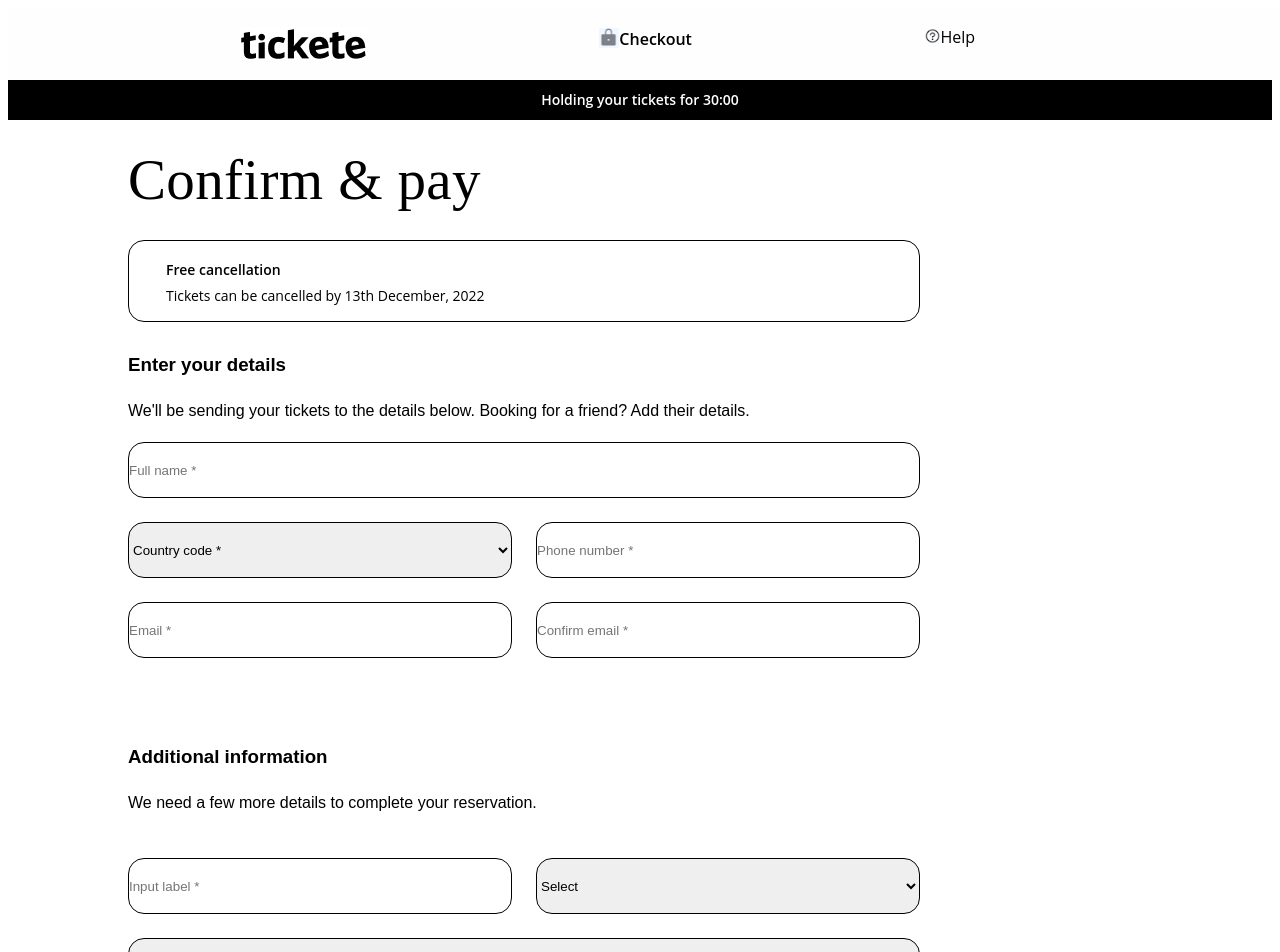
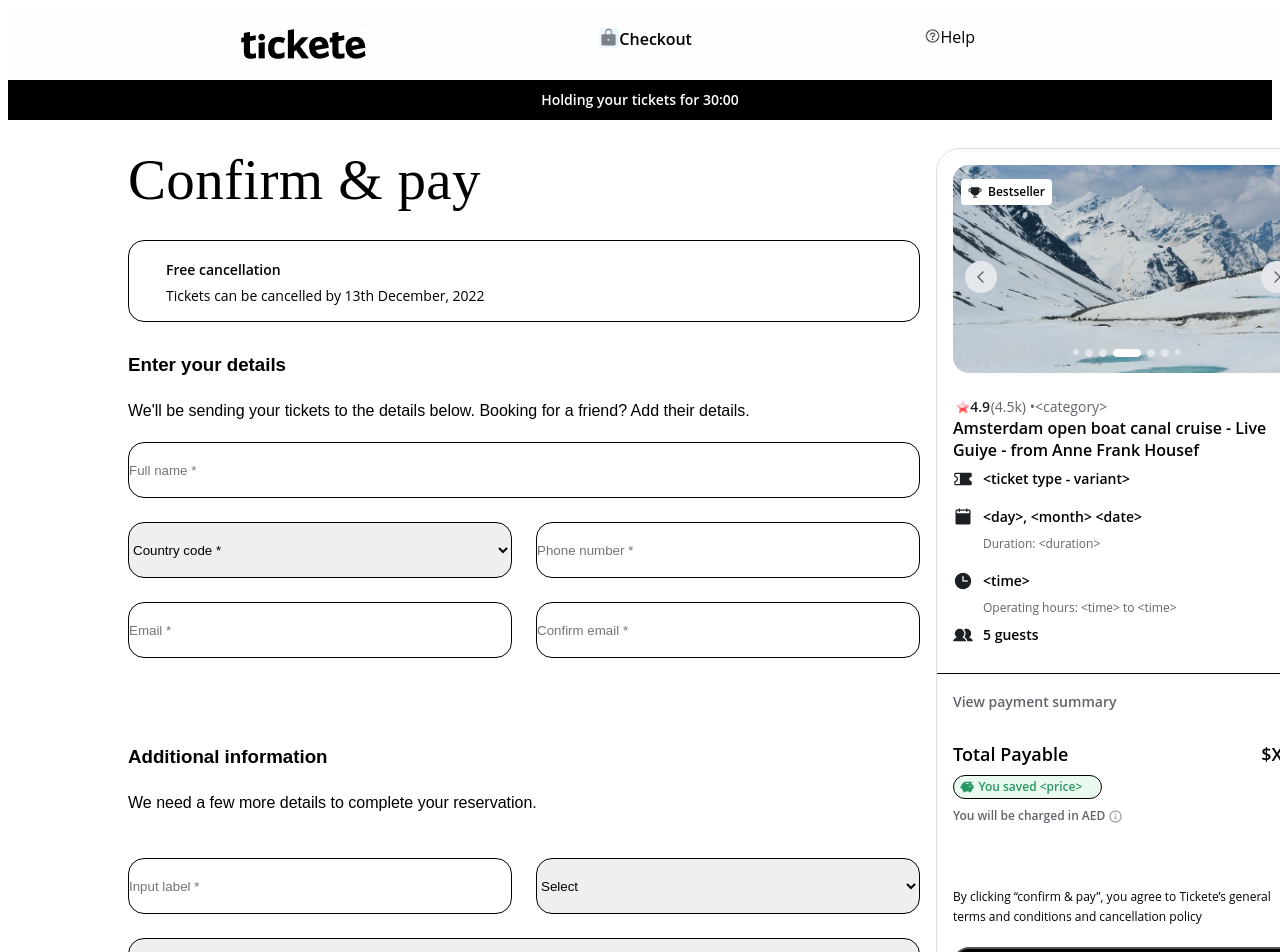
Before and after one commit to Anmolcoding/figma-design-assignment, a React (Vite) app in the folder vite-project/: page / in a window 1280 px wide. Shown: the top 952 px of the page. Built offline with nearby package versions, Linux system fonts and the light colour scheme.

Commit message:
layout update

```diff
--- a/vite-project/src/App.css
+++ b/vite-project/src/App.css
@@ -108,8 +108,8 @@
                 }
 
                 .section-box {
+                    box-sizing: border-box;
                     padding-left: 120px;
-                    padding-right: 120px;
                 }
 
                 .confirmpay-box {
@@ -191,7 +191,6 @@
                     height: 368px;
                     margin-top: 32px;
                     padding-left: 120px;
-                    padding-right: 120px;
                 }
 
                 .content-detail {
@@ -287,7 +286,6 @@
                     height: 288px;
                     margin-top: 24px;
                     padding-left: 120px;
-                    padding-right: 120px;
                 }
 
                 .content-detail {
@@ -358,7 +356,6 @@
                     height: 874px;
                     margin-top: 32px;
                     padding-left: 120px;
-                    padding-right: 120px;
                     border-top: 1px solid #8B8D98;
                     border-bottom: 1px solid #8B8D98;
                 }
@@ -788,6 +785,7 @@
                     height: 866px;
                     border-radius: 24px;
                     border: 1px solid #DDDDE3;
+                    margin-left: 16px;
                 }
 
                 .bookingsummarycontent {
--- a/vite-project/src/index.css
+++ b/vite-project/src/index.css
@@ -8,10 +8,18 @@
 .web2 {
     width: 384px;
     height: 866px;
+} */
+
+body {
+    box-sizing: border-box;
+}
+
+.main {
+    /* width: 1200px;
+    height: 2142px; */
+    display: flex;
 }
 
 .mainweb {
-    width: 1200px;
-    height: 2142px;
-    display: flex;
-} */
+    box-sizing: border-box;
+}
--- a/vite-project/src/main.tsx
+++ b/vite-project/src/main.tsx
@@ -13,11 +13,15 @@ import Footer from "./Components/Footer";
 ReactDOM.createRoot(document.getElementById("root")!).render(
   <React.StrictMode>
     <Header />
-    <ConfirmPay />
-    <Details />
-    <Information />
-    <Payment />
-    <BookingSummary />
+    <div className="main">
+      <div className="mainweb">
+        <ConfirmPay />
+        <Details />
+        <Information />
+        <Payment />
+      </div>
+      <BookingSummary />
+    </div>
     <Faq />
     <Footer />
   </React.StrictMode>
```
